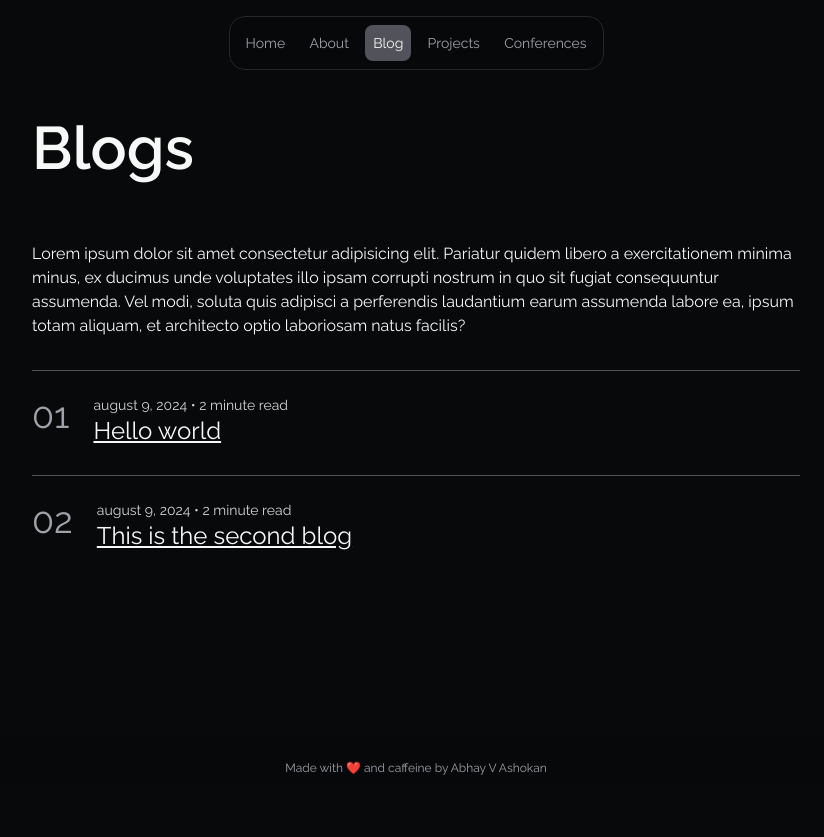
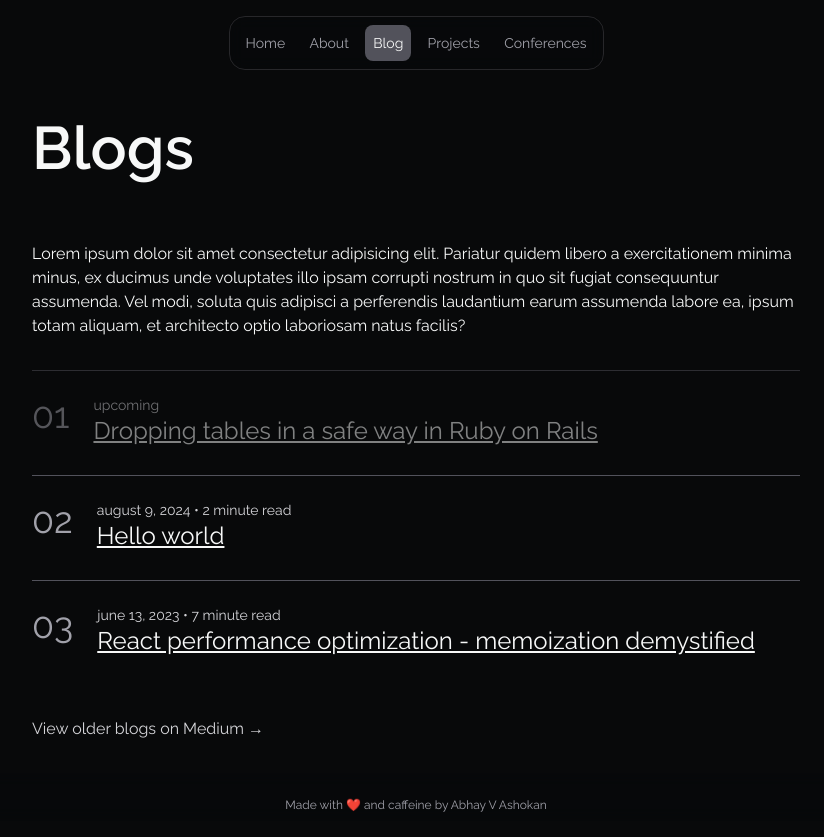
Before and after one commit to AbhayVAshokan/abhay.app, a Next.js app: page /blog in a window 1280 px wide. Shown: the whole page, without its empty margins (224-1048 px from the left). Before the commit the page ends 800 px from the top, so only its background shows below. Built offline with nearby package versions, Linux system fonts and the light colour scheme.

Commit message:
General cleanup

```diff
--- a/app/about/page.tsx
+++ b/app/about/page.tsx
@@ -2,7 +2,6 @@ import { CardProps, Prefix, Title } from "@/app/components/card";
 import Header from "@/app/components/header";
 
 const durationFromToday = (date: Date) => {
-  // TODO: This will get outdated due to server side render.
   const today = new Date();
   const months =
     today.getMonth() -
@@ -32,6 +31,7 @@ const EXPERIENCES = [
   {
     title: "Software Engineer at BigBinary",
     link: "https://bigbinary.com",
+    target: "_blank",
     prefix: `July 2021 - Present • ${durationFromToday(new Date("01 Jul 2021"))}`,
     summary:
       "A competitive platform for people to show off their talents in music and dance: Flutter, NodeJS, AWS.",
@@ -39,6 +39,7 @@ const EXPERIENCES = [
   {
     title: "Intern at Infoware India",
     link: "https://github.com/AbhayVAshokan/Talk-Sindhi",
+    target: "_blank",
     prefix: "Apr 2020 - Jun 2020 • 3 mos",
     summary:
       "Lorem ipsum dolor sit amet consectetur adipisicing elit. Consequuntur fugit sunt excepturi nulla quasi, velit quisquam, fugiat ipsa repellat harum nostrum a autem alias eveniet quas quaerat architecto quibusdam rem doloremque aliquam eligendi accusamus. Ducimus, animi, voluptates suscipit laudantium illum quia, reprehenderit illo earum nam odio aliquid et architecto at",
@@ -63,6 +64,10 @@ const ACHIEVEMENTS = [
   },
   { title: "KSM Idea Grant 2018 finalist", year: "2018" },
 ];
+
+export const metadata = {
+  title: "About | Abhay V Ashokan",
+};
 
 const Card = ({
   title,
@@ -127,4 +132,7 @@ const About = () => (
   </main>
 );
 
+// Revalidate the projects route every month to auto-increment my experience field.
+export const revalidate = 30 * 24 * 60 * 60;
+
 export default About;
--- a/app/blog/blogs.ts
+++ b/app/blog/blogs.ts
@@ -1,14 +1,19 @@
 export const BLOGS = [
+  {
+    title: "Dropping tables in a safe way in Ruby on Rails",
+    prefix: "Upcoming",
+    link: "#",
+    className: "opacity-50"
+  },
   {
     title: "Hello world",
     prefix: "August 9, 2024 • 2 minute read",
     link: "/blog/hello-world",
-    target: null,
   },
   {
-    title: "This is the second blog",
-    prefix: "August 9, 2024 • 2 minute read",
-    link: "/blog/hello-world",
-    target: null,
+    title: "React performance optimization - memoization demystified",
+    prefix: "June 13, 2023 • 7 minute read",
+    link: "https://www.bigbinary.com/blog/react-performance-optimization-memoization-demystified",
+    target: "_blank",
   },
 ];
--- a/app/blog/components/blog-layout.tsx
+++ b/app/blog/components/blog-layout.tsx
@@ -42,7 +42,7 @@ const BlogLayout = ({
 
         <div className="border-b my-12 w-full border-zinc-600" />
         <RecentBlogs
-          blogs={BLOGS.filter((blog) => blog.title !== data.title).slice(0, 5)}
+          blogs={BLOGS.filter((blog) => blog.title !== data.title && blog.link !== "#").slice(0, 5)}
         />
       </article>
     </main>
--- a/app/blog/page.tsx
+++ b/app/blog/page.tsx
@@ -1,6 +1,11 @@
 import Card from "@/app/components/card";
 import Header from "@/app/components/header";
 import { BLOGS } from "./blogs";
+import Link from "next/link";
+
+export const metadata = {
+  title: "Blogs | Abhay V Ashokan",
+};
 
 const Blogs = () => (
   <main className="flex-1 space-y-12">
@@ -14,11 +19,19 @@ const Blogs = () => (
         labore ea, ipsum totam aliquam, et architecto optio laboriosam natus
         facilis?
       </p>
-      <div>
+      <div className="my-8">
         {BLOGS.map((blog, index) => (
           <Card key={index} index={index + 1} {...blog} />
         ))}
       </div>
+      <Link
+        target="_blank"
+        rel="noopener"
+        href="https://abhayvashokan.medium.com"
+        className="text-zinc-300 hover:text-typography transition-colors"
+      >
+        View older blogs on Medium →
+      </Link>
     </section>
   </main>
 );
--- a/app/blog/recent-blogs.tsx
+++ b/app/blog/recent-blogs.tsx
@@ -4,17 +4,19 @@ interface BlogType {
   title: string;
   prefix: string;
   link: string;
+  target?: string;
 }
 
 const RecentBlogs = ({ blogs }: { blogs: BlogType[] }) => (
   <section className="my-8">
     <h2 className="text-2xl mb-4">Recent blogs</h2>
-    <div className="mb-4">
-      {blogs.map(({ title, prefix, link }) => (
+    <div className="mb-8">
+      {blogs.map(({ title, prefix, link, target }) => (
         <Link
           key={title}
           href={link}
           className="flex gap-4 border-b border-dashed opacity-70 hover:opacity-100 transition-opacity justify-between p-2"
+          target={target}
         >
           <h3>{title}</h3>
           <p className="text-zinc-300 lowercase text-sm">{prefix}</p>
--- a/app/components/card.tsx
+++ b/app/components/card.tsx
@@ -34,7 +34,7 @@ export const Prefix = ({ prefix }: { prefix: string | string[] }) => {
 export const Title = ({
   children,
   link,
-  target = "_blank",
+  target,
 }: {
   children: React.ReactNode;
   link?: string;
--- a/app/conferences/page.tsx
+++ b/app/conferences/page.tsx
@@ -30,7 +30,7 @@ const CONFERENCES = [
     title: "Ruby Conf 2024",
     prefix: "November 14, 2022",
     summary: "Upcoming",
-    className: "opacity-70",
+    className: "opacity-50",
   },
   {
     title: "Ruby Conf 2023",
@@ -51,6 +51,10 @@ const CONFERENCES = [
       "Lorem ipsum dolor sit amet consectetur adipisicing elit. Consequuntur fugit sunt excepturi nulla quasi, velit quisquam, fugiat ipsa repellat harum nostrum a autem alias eveniet quas quaerat architecto quibusdam rem doloremque aliquam eligendi accusamus. Ducimus, animi, voluptates suscipit laudantium illum quia, reprehenderit illo earum nam odio aliquid et architecto at",
   },
 ];
+
+export const metadata = {
+  title: "Conferences | Abhay V Ashokan",
+};
 
 const Talks = () => (
   <main className="flex-1 space-y-12">
--- a/app/page.tsx
+++ b/app/page.tsx
@@ -82,7 +82,7 @@ const Home = () => (
       ))}
     </section>
 
-    <RecentBlogs blogs={BLOGS.slice(0, 5)} />
+    <RecentBlogs blogs={BLOGS.filter(({ link }) => link !== "#").slice(0, 5)} />
   </main>
 );
 
--- a/app/sitemap.ts
+++ b/app/sitemap.ts
@@ -5,17 +5,17 @@ const sitemap = (): MetadataRoute.Sitemap => {
   return [
     {
       url: `${process.env.APP_URL}`,
-      changeFrequency: "yearly",
+      changeFrequency: "weekly",
       priority: 1,
     },
     {
       url: `${process.env.APP_URL}/about`,
-      changeFrequency: "yearly",
+      changeFrequency: "monthly",
       priority: 0.8,
     },
     {
       url: `${process.env.APP_URL}/projects`,
-      changeFrequency: "yearly",
+      changeFrequency: "monthly",
       priority: 0.5,
     },
     {
```
Also changed, not shown: app/projects/page.tsx (+12 -7 lines).
